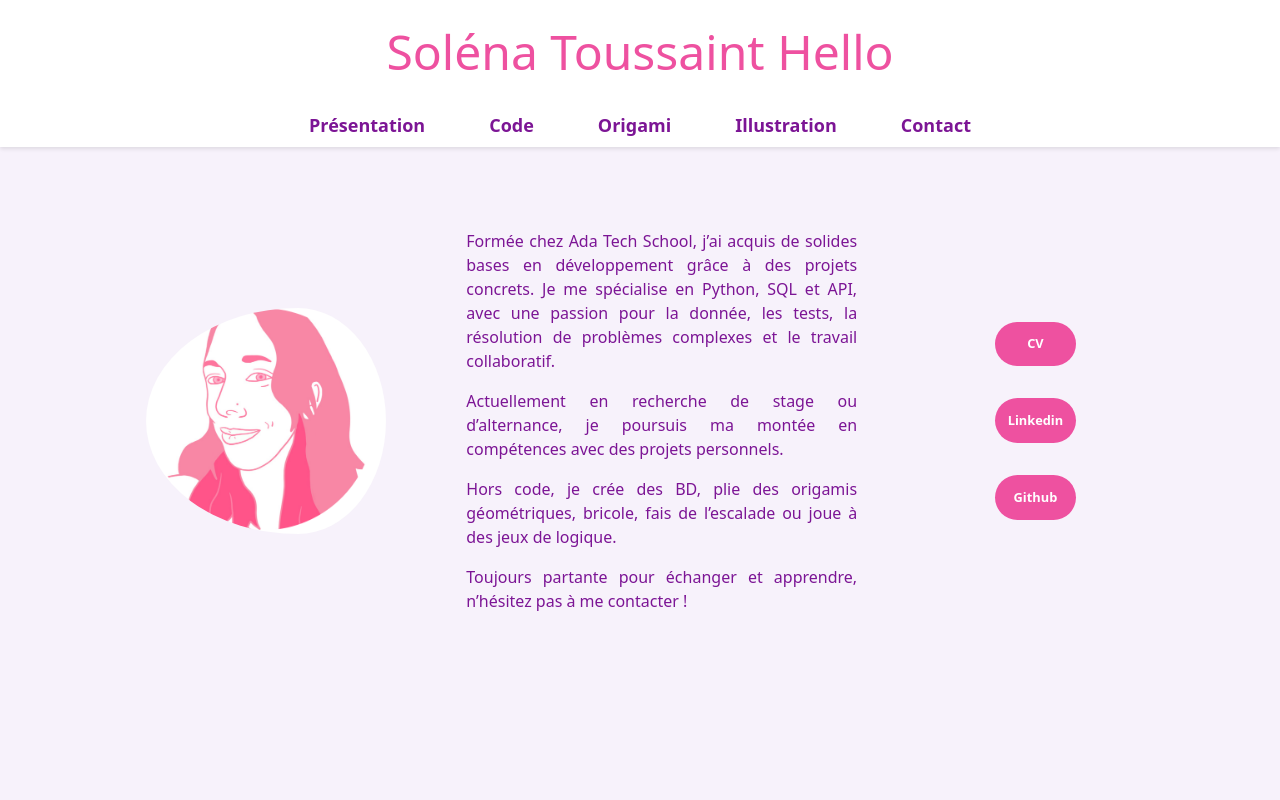
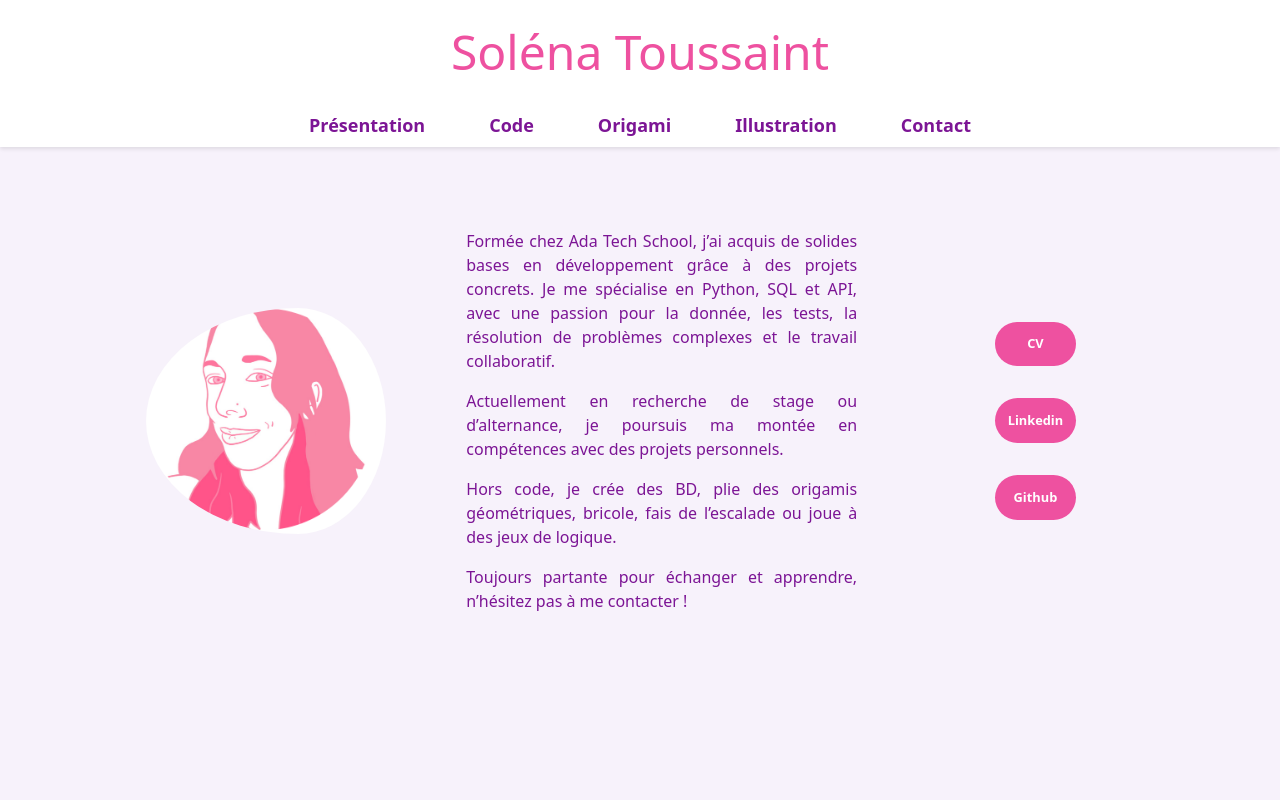
Before and after one commit to solena8/portfolio, a Vue app: page / in a window 1280 px wide. Shown: the top 800 px of the page. Built offline with nearby package versions, Linux system fonts and the light colour scheme.

Commit message:
removed hello to test

```diff
--- a/src/App.vue
+++ b/src/App.vue
@@ -2,7 +2,7 @@
   <div id="app">
     <div class="header">
       <div class="header-content">
-        <p class="main-title">Soléna Toussaint Hello</p>
+        <p class="main-title">Soléna Toussaint</p>
         <button class="hamburger" aria-label="Menu" @click="toggleMenu">☰</button>
       </div>
       <nav class="menu" :class="{ 'active': isMenuActive }">
```
